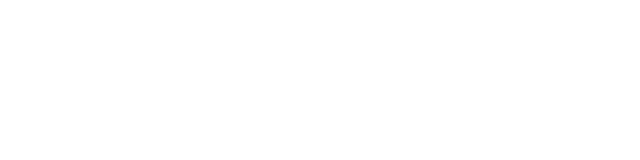
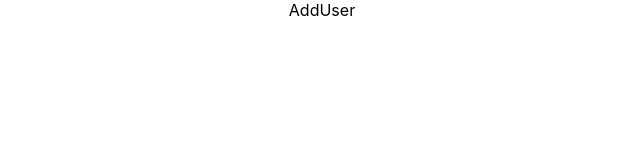
Before and after one commit to ParthParolekar/raftlabs-assignment-1, a React (Create React App) app: page /addUser in a window 1280 px wide. Shown: the top 160 px of the page, without its empty margins (318-958 px from the left). Built offline with nearby package versions, Linux system fonts and the light colour scheme.

Commit message:
add: route

```diff
--- a/package.json
+++ b/package.json
@@ -8,6 +8,7 @@
     "@testing-library/user-event": "^13.5.0",
     "react": "^18.2.0",
     "react-dom": "^18.2.0",
+    "react-router-dom": "^6.3.0",
     "react-scripts": "5.0.1",
     "web-vitals": "^2.1.4"
   },
--- a/src/App.js
+++ b/src/App.js
@@ -1,7 +1,17 @@
+import { Route, Routes } from "react-router-dom";
 import "./App.css";
+import AddUser from "./pages/AddUser/AddUser";
+import Home from "./pages/Home/Home";
 
 function App() {
-  return <div className="App"></div>;
+  return (
+    <div className="App">
+      <Routes>
+        <Route path="/" element={<Home />} />
+        <Route path="/addUser" element={<AddUser />} />
+      </Routes>
+    </div>
+  );
 }
 
 export default App;
--- a/src/index.js
+++ b/src/index.js
@@ -2,10 +2,13 @@ import React from "react";
 import ReactDOM from "react-dom/client";
 import "./index.css";
 import App from "./App";
+import { BrowserRouter } from "react-router-dom";
 
 const root = ReactDOM.createRoot(document.getElementById("root"));
 root.render(
   <React.StrictMode>
-    <App />
+    <BrowserRouter>
+      <App />
+    </BrowserRouter>
   </React.StrictMode>
 );
--- /dev/null
+++ b/src/pages/AddUser/AddUser.js
@@ -0,0 +1,7 @@
+import React from "react";
+
+const AddUser = () => {
+  return <div>AddUser</div>;
+};
+
+export default AddUser;
--- /dev/null
+++ b/src/pages/Home/Home.js
@@ -0,0 +1,7 @@
+import React from "react";
+
+const Home = () => {
+  return <div>Home</div>;
+};
+
+export default Home;
```
Also changed, not shown: 1 other file (tests, documents, lock files or other folders).
